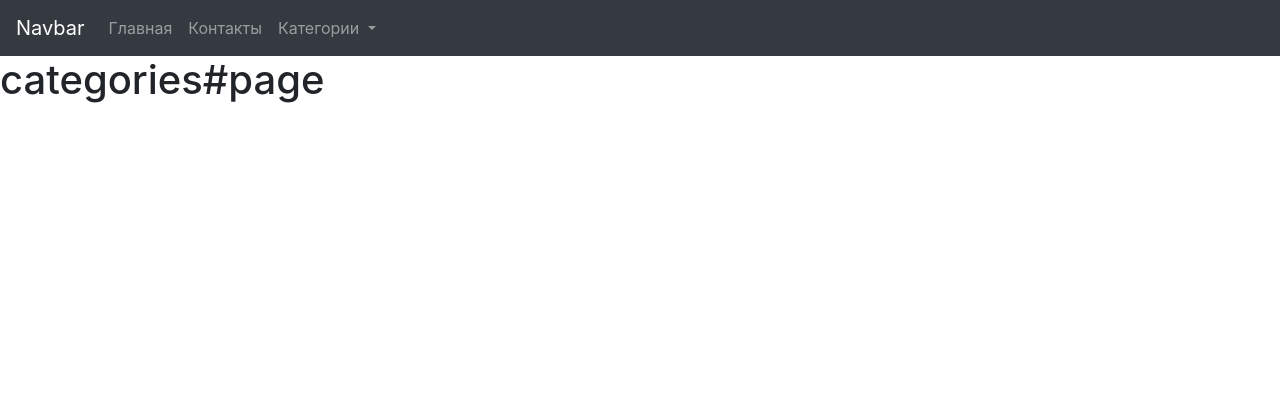
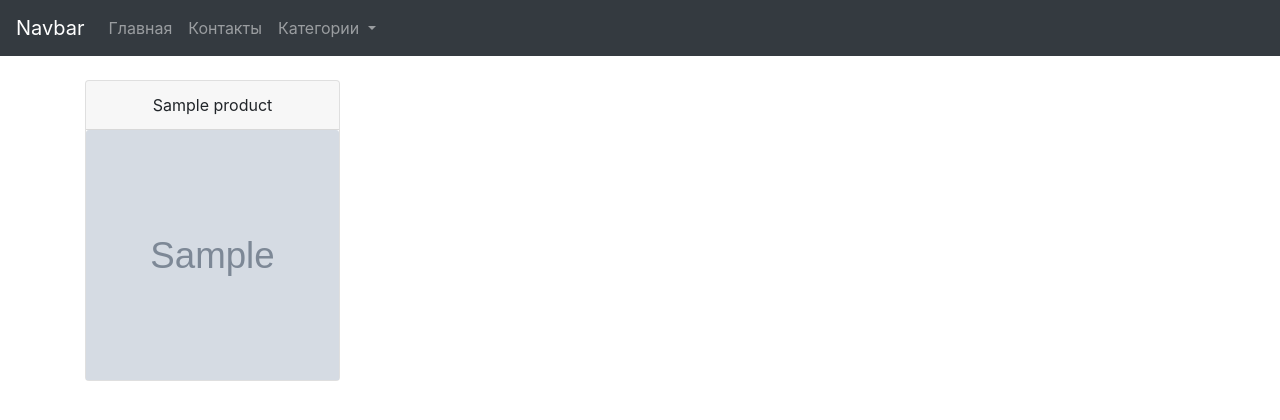
Before and after one commit to ArturAleshchyk/podari_shop_django, a Django app: page /category/1 in a window 1280 px wide. Shown: the top 420 px of the page. Run offline with Django 3.2, Linux system fonts and the light colour scheme; tables that the repository leaves empty hold one stand-in row (values such as "Sample post"); grey boxes marked "Sample" are stand-in pictures.

Commit message:
update category.html

```diff
--- a/podari_shop/products/templates/products/category.html
+++ b/podari_shop/products/templates/products/category.html
@@ -5,5 +5,28 @@
 {% endblock %}
 
 {% block content %}
-  <h1>categories#page</h1>
+    <div class="container mt-4">
+        <div class="row">
+            {% for product in products %}
+                <div class="col-sm-3 mb-4">
+                <div class="card">
+                    <div class="card-header text-center">{{product.title}}</div>
+                    {% if product.image %}
+                        <img class="card-img-top"
+                             src="{{product.image.url}}"
+                             alt="{{product.image}}"
+                             width="250"
+                             height="250"
+                        >
+                    {% else %}
+                        <img src="https://img1.pnghut.com/7/6/24/2Q2dQnEXYT/symmetry-logo-parallel-pendant-gemstone.jpg"
+                             alt="stub"
+                             width="253"
+                             height="250"
+                        >
+                    {% endif %}
+                </div>
+            </div>
+            {% endfor %}
+        </div>
 {% endblock %}
--- a/podari_shop/products/views.py
+++ b/podari_shop/products/views.py
@@ -20,7 +20,7 @@ def index(req):
 def get_category(req, category_id):
     categories = Category.objects.all()
     category = get_object_or_404(Category, pk=category_id)
-    products = Product.objects.all()
+    products = Product.objects.filter(category_id=category_id)
 
     return render(req, 'products/category.html', {
         'categories': categories,
```
